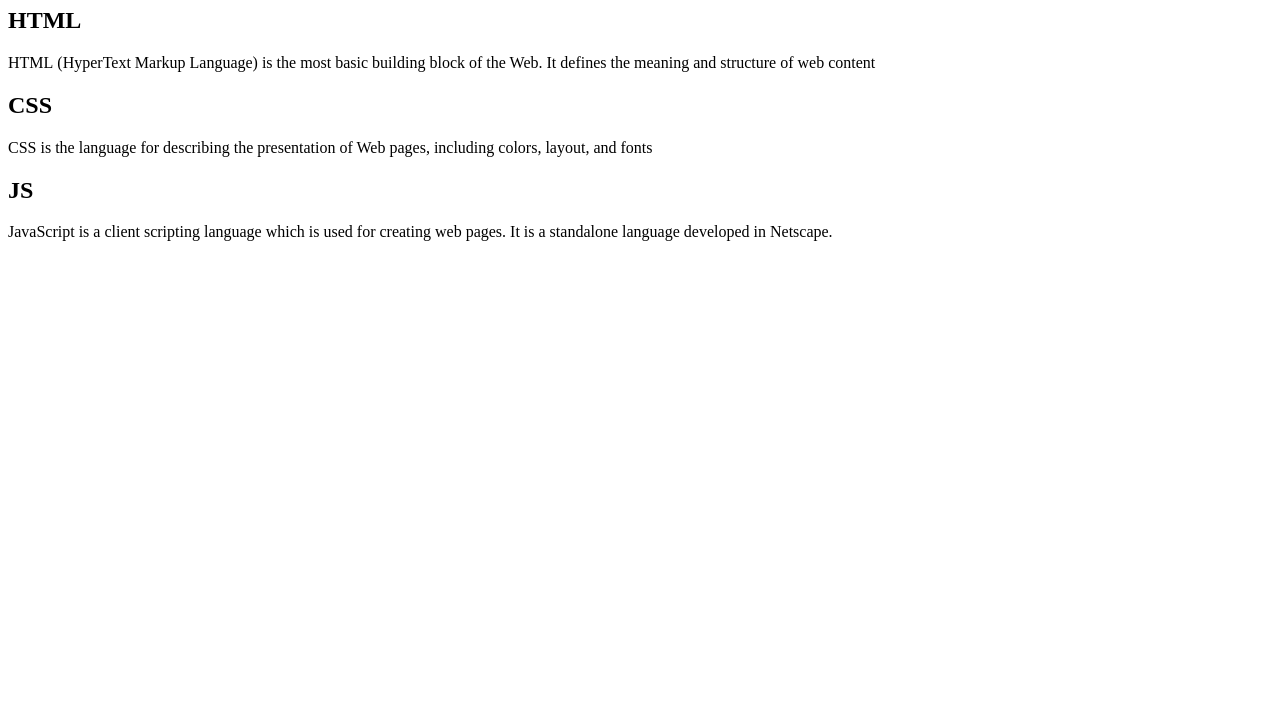
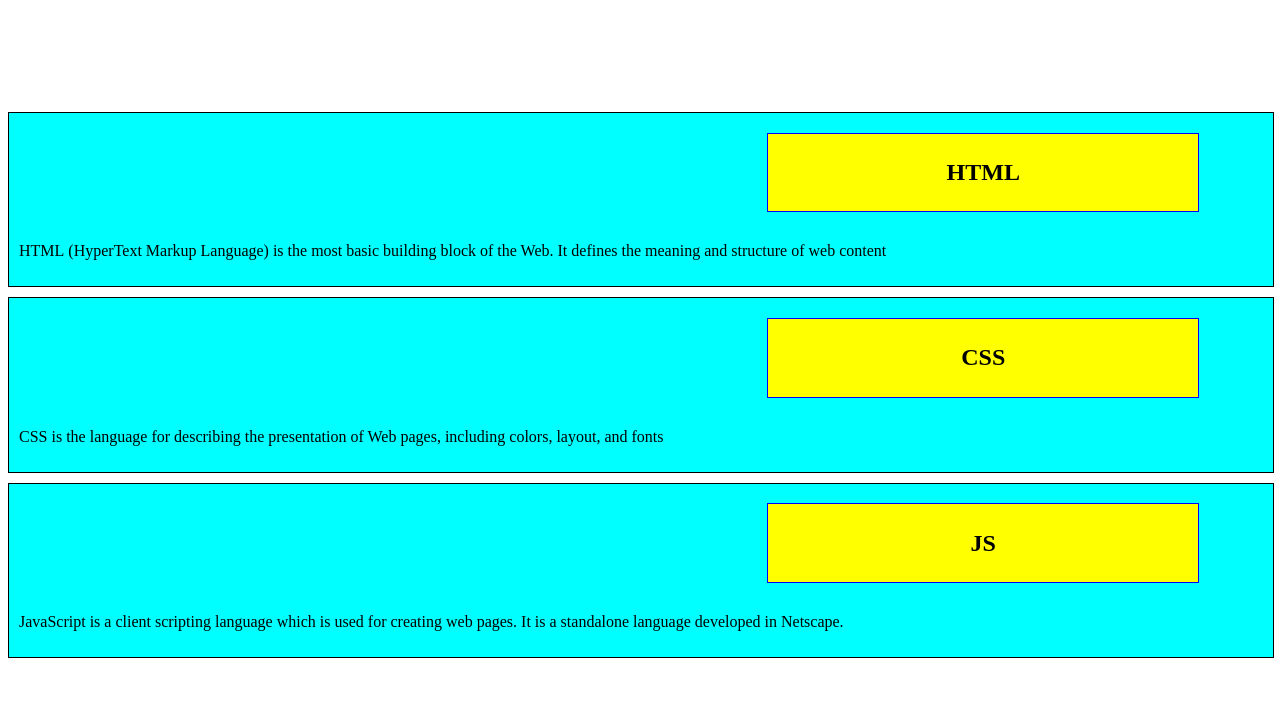
Before and after one commit to ALAMYKCAH/alam, a plain HTML site: page index.html in a window 1280 px wide. Shown: the part 73-800 px from the top of the page. Drawn offline with Linux system fonts and the light colour scheme.

Commit message:
Update index.html

```diff
--- a/index.html
+++ b/index.html
@@ -4,7 +4,7 @@
     <meta charset="utf-8">
     <meta name="viewport" content="width=device-width ,initial-scale=1">
         <title>response</title>
-
+<link rel="stylesheet" href="stylesheet.css"></link>
     </head>
     <body>
         <h1>FRONT END</h1>
```
